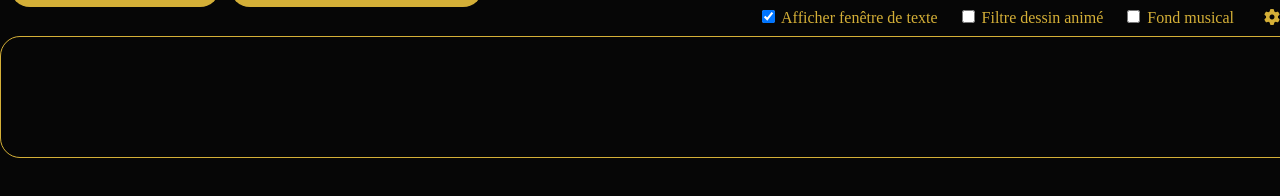
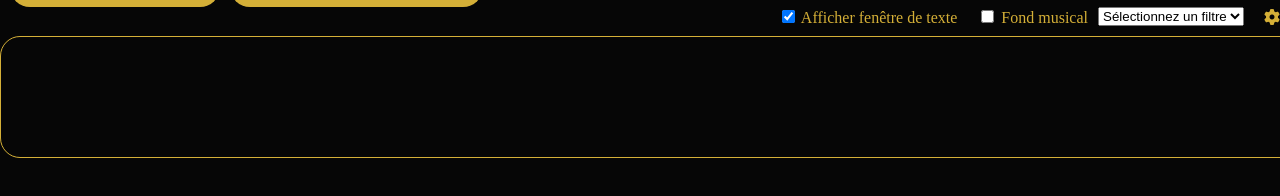
Before and after one commit to Drallireeh/IllustrateWithYourVoice, a website with bundled scripts: page index.html in a window 1280 px wide. Both pictures are taken after a click on the icon 1272 px from the left and 102 px from the top of the page. Shown: the part 86-282 px from the top of the page. Built offline with nearby package versions, Linux system fonts and the light colour scheme.

Commit message:
Add select to chose our filter

```diff
--- a/index.html
+++ b/index.html
@@ -41,22 +41,25 @@
             <ul>
                 <li>
                     <div>
-                        <input class="checkbox" type="checkbox" id="display-text" name="" checked>
-                        <label for="scales">Afficher fenêtre de texte</label>
+                        <input class="checkbox" type="checkbox" id="display-text" name="display-text" checked>
+                        <label for="display-text">Afficher fenêtre de texte</label>
                     </div>
                 </li>
                 <li>
                     <div>
-                        <input class="checkbox" type="checkbox" id="cartoon_mode" name="">
-                        <label for="scales">Filtre dessin animé</label>
+                        <input class="checkbox" type="checkbox" id="enable_music" value="enable_music" name="enable_music">
+                        <label for="enable_music">Fond musical</label>
                     </div>
                 </li>
-                <li>
-                    <div>
-                        <input class="checkbox" type="checkbox" id="enable_music" name="">
-                        <label for="scales">Fond musical</label>
-                    </div>
-                </li>
+                <select name="filters" id="filter-select">
+                    <option value="">Sélectionnez un filtre</option>
+                    <option value="manga">Manga</option>
+                    <option value="cartoon">Dessin animé</option>
+                    <option value="paint">Peinture</option>
+                    <option value="logo">logo</option>
+                    <option value="tatoo">Tatouages</option>
+                    <option value="wallpaper">Fond d'écrans</option>
+                </select>
             </ul>
             <i class="settings-icon fas fa-cog"></i>
         </section>
--- a/speech.js
+++ b/speech.js
@@ -1,5 +1,6 @@
 let recognizing;
 let string = "";
+let $options = $("#filter-select")
 
 import { getDbImages } from './main.js'
 import searchGoogle from './request.js'
@@ -54,13 +55,14 @@ recognition.onresult = function (event) {
             for (let i = 0; i < qresult.length; i++) {
                 // check if we need to make a request to google or if we can work with our database
                 getDbImages().then(response => {
-                    const isSameName = (element) => element.name.toLowerCase().trim() === qresult[i];
+                    const isSameName = (element) => element.name.toLowerCase().trim() === (qresult[i] + " " + $options.val()).trim();
                     let indexName = response.findIndex(isSameName)
 
+                    console.log((qresult[i] + " " + $options.val()).trim())
                     console.log(response, qresult[i])
 
                     if (indexName !== -1) addWithDatabase(response[indexName].url, i);
-                    else searchGoogle(qresult[i], i);
+                    else searchGoogle((qresult[i] + " " + $options.val()).trim(), i);
                 });
             }
 
```
